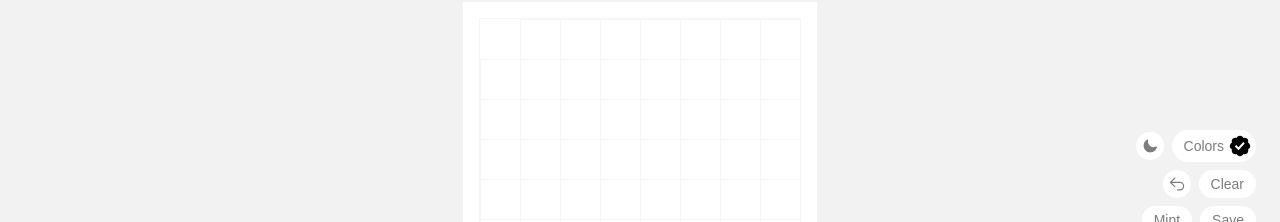
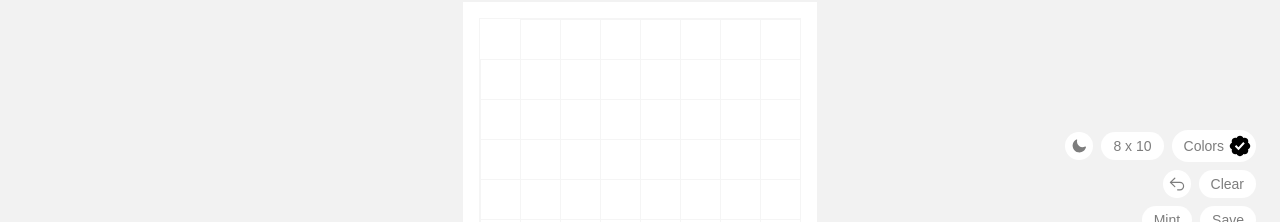
Before and after one commit to nikitattt/create-checks, a Next.js app in the folder website/: page / in a window 1280 px wide. Shown: the part 190-412 px from the top of the page. Built offline with nearby package versions, Linux system fonts and the light colour scheme; a web font is replaced by a local one.

Commit message:
Add board size select basic button

```diff
--- /dev/null
+++ b/website/components/BoardSizeSelect/index.tsx
@@ -0,0 +1,31 @@
+import clsx from 'clsx'
+import { saEvent } from '../../scripts/events'
+import { useBoardStore } from '../../store/board'
+import { useMenuStore } from '../../store/menu'
+import { ColorMode } from '../../utils/colors'
+import { boardToImage } from '../../utils/image'
+
+const BoardSizeSelect = () => {
+  const board = useBoardStore((state) => state.board)
+  const darkMode = useMenuStore((state) => state.darkMode)
+
+  const saveBoard = () => {
+    // saEvent('save_image', { mode: darkMode ? 'dark' : 'light' })
+  }
+
+  return (
+    <button
+      onClick={saveBoard}
+      className={clsx(
+        'rounded-full py-1 px-3 cursor-pointer text-sm transition-all duration-300',
+        'bg-white text-grey w-max hover:bg-black hover:text-white',
+        'dark:bg-black-canvas dark:text-grey dark:hover:bg-white dark:hover:text-black',
+        'shadow-lg sm:shadow-none'
+      )}
+    >
+      8 x 10
+    </button>
+  )
+}
+
+export default BoardSizeSelect
--- a/website/components/Menu/index.tsx
+++ b/website/components/Menu/index.tsx
@@ -6,6 +6,7 @@ import ClearButton from '../ClearButton'
 import DarkModeSwitch from '../DarkModeSwitch'
 import SaveButton from '../SaveButton'
 import MintButton from '../MintButton'
+import BoardSizeSelect from '../BoardSizeSelect'
 
 const Menu = () => {
   const showColorPanel = useMenuStore((state) => state.showColorPanel)
@@ -14,6 +15,7 @@ const Menu = () => {
     <div className="flex flex-col absolute right-2 sm:right-6 top-[4.5rem] sm:top-1/2 gap-2 items-end -mt-0 sm:-mt-20">
       <div className="flex flex-row gap-2 items-center">
         <DarkModeSwitch />
+        <BoardSizeSelect />
         <CheckColorSelect />
       </div>
       {showColorPanel && <ColorPanel />}
```
